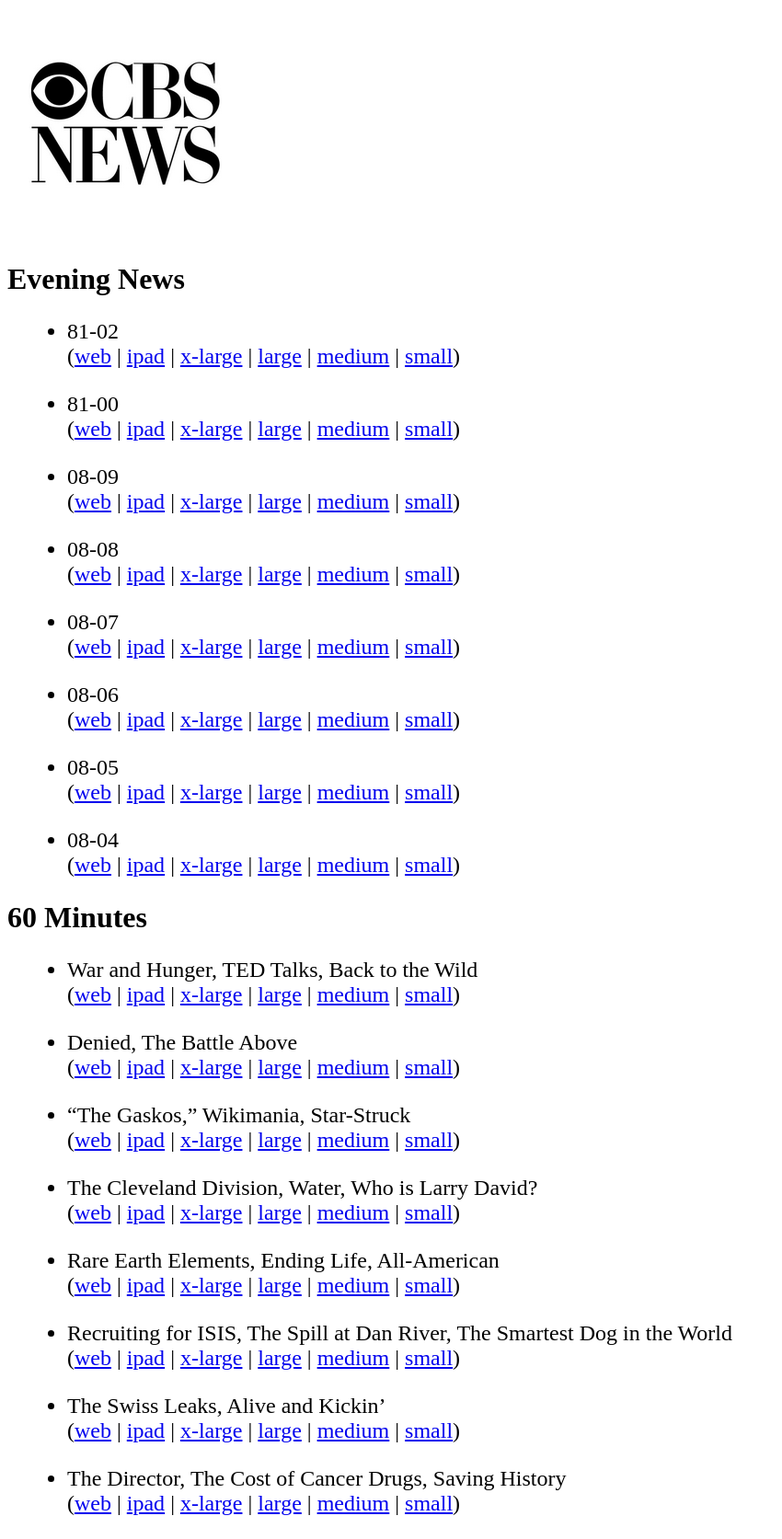
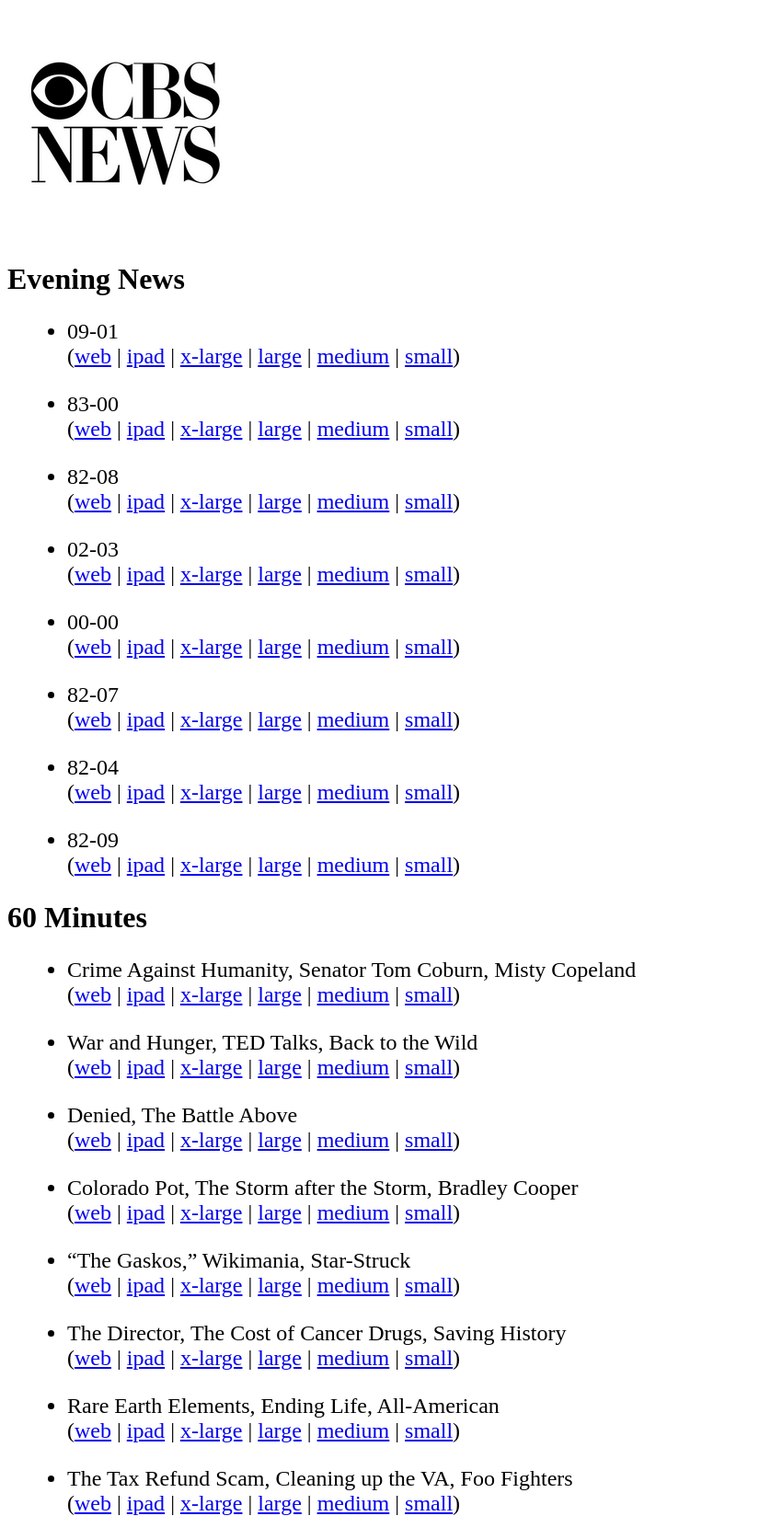
Before and after one commit to jkutner/cbsfeed, a Jekyll site: the page built from index.html, in a window 1280 px wide. Shown: the whole page at 92% size, without its empty margins (0-850 px from the left). Built offline with Jekyll 4.4.1, drawn with Linux system fonts in a browser that asks for light colours; nearby versions of some CDN libraries; some of the changed lines change nothing that is shown.

Commit message:
Updating with latest episdoes

```diff
--- a/_data/evening_news.yml
+++ b/_data/evening_news.yml
@@ -1,73 +1,73 @@
 ---
-- title: 81-02
+- title: 09-01
   links:
-    orig: "/videos/812-former-president-jimmy-carter-has-cancer-to-fight-drought-los-angeles-turns-to-shade-balls/"
-    ipad: ipad-streaming.cbsnews.com/media/mpx/2015/08/13/503303747664/EN_0812_FULL_SHOW_432964_500/EN_0812_FULL_SHOW_432964_500.m3u8
-    mp4_240: media\/2015\/08\/13\/503303747664\/EN_0812_FULL_SHOW_432961_240.mp4
-    mp4_740: media\/2015\/08\/13\/503303747664\/EN_0812_FULL_SHOW_432961_740.mp4
-    mp4_796: media\/2015\/08\/13\/503303747664\/EN_0812_FULL_SHOW_432961_796.mp4
-    mp4_1296: media\/2015\/08\/13\/503303747664\/EN_0812_FULL_SHOW_432961_1296.mp4
-  date: 81-02
-- title: 81-00
+    orig: /videos/91-dow-tanks-as-china-concerns-persist-american-tennis-confronts-its-lack-of-diversity/
+    ipad: ''
+    mp4_240: media\/2015\/09\/02\/517600323682\/EN_090115_FullEpisode_439377_240.mp4
+    mp4_740: media\/2015\/09\/02\/517600323682\/EN_090115_FullEpisode_439377_740.mp4
+    mp4_796: media\/2015\/09\/02\/517600323682\/EN_090115_FullEpisode_439377_796.mp4
+    mp4_1296: media\/2015\/09\/02\/517600323682\/EN_090115_FullEpisode_439377_1296.mp4
+  date: 09-01
+- title: 83-00
   links:
-    orig: "/videos/810-state-of-emergency-issued-in-ferguson-cutting-edge-heart-surgery-saves-skydiver/"
-    ipad: ipad-streaming.cbsnews.com/media/mpx/2015/08/11/501752899984/EN_081015_Full_Show_431928_500/EN_081015_Full_Show_431928_500.m3u8
-    mp4_240: media\/2015\/08\/11\/501752899984\/EN_081015_Full_Show_431925_240.mp4
-    mp4_740: media\/2015\/08\/11\/501752899984\/EN_081015_Full_Show_431925_740.mp4
-    mp4_796: media\/2015\/08\/11\/501752899984\/EN_081015_Full_Show_431925_796.mp4
-    mp4_1296: media\/2015\/08\/11\/501752899984\/EN_081015_Full_Show_431925_1296.mp4
-  date: 81-00
-- title: 08-09
+    orig: /videos/830-powerful-storms-hit-the-northwest-art-students-giving-an-assist-to-forensic-investigators/
+    ipad: ipad-streaming.cbsnews.com/media/mpx/2015/08/31/516146243918/EN_083015_Full_Episode_438585_500/EN_083015_Full_Episode_438585_500.m3u8
+    mp4_240: media\/2015\/08\/31\/516146243918\/EN_083015_Full_Episode_438582_240.mp4
+    mp4_740: media\/2015\/08\/31\/516146243918\/EN_083015_Full_Episode_438582_740.mp4
+    mp4_796: media\/2015\/08\/31\/516146243918\/EN_083015_Full_Episode_438582_796.mp4
+    mp4_1296: media\/2015\/08\/31\/516146243918\/EN_083015_Full_Episode_438582_1296.mp4
+  date: 83-00
+- title: 82-08
   links:
-    orig: "/videos/89-donald-trump-doesnt-bow-on-megyn-kelly-controversy-new-york-yankees-or-82nd-infantry/"
-    ipad: ipad-streaming.cbsnews.com/media/mpx/2015/08/10/501232195631/EN_080915_FULL_EPISODE_431573_500/EN_080915_FULL_EPISODE_431573_500.m3u8
-    mp4_240: media\/2015\/08\/10\/501232195631\/EN_080915_FULL_EPISODE_431569_240.mp4
-    mp4_740: media\/2015\/08\/10\/501232195631\/EN_080915_FULL_EPISODE_431569_740.mp4
-    mp4_796: media\/2015\/08\/10\/501232195631\/EN_080915_FULL_EPISODE_431569_796.mp4
-    mp4_1296: media\/2015\/08\/10\/501232195631\/EN_080915_FULL_EPISODE_431569_1296.mp4
-  date: 08-09
-- title: 08-08
+    orig: /videos/828-jury-returns-mixed-verdict-in-prep-school-rape-trial-katrina-anniversary-man-works-to-revive-lower-ninth-ward/
+    ipad: ipad-streaming.cbsnews.com/media/mpx/2015/08/28/515420227583/EN_0828_FULL_SHOW_438222_0/EN_0828_FULL_SHOW_438222_0.m3u8
+    mp4_240: media\/2015\/08\/28\/515420227583\/EN_0828_FULL_SHOW_438215_240.mp4
+    mp4_740: media\/2015\/08\/28\/515420227583\/EN_0828_FULL_SHOW_438215_740.mp4
+    mp4_796: media\/2015\/08\/28\/515420227583\/EN_0828_FULL_SHOW_438215_796.mp4
+    mp4_1296: media\/2015\/08\/28\/515420227583\/EN_0828_FULL_SHOW_438215_1296.mp4
+  date: 82-08
+- title: 02-03
   links:
-    orig: "/videos/88-donald-trump-defends-comments-about-megyn-kelly-program-helps-young-african-american-pilots-earn-their-wings/"
+    orig: /videos/the-full-episode-of-the-evening-news-from-the-august-23-2015-edition/
     ipad: ''
-    mp4_240: media\/2015\/08\/09\/500976707837\/EN_0808_FullShow_431370_240.mp4
-    mp4_740: media\/2015\/08\/09\/500976707837\/EN_0808_FullShow_431370_740.mp4
-    mp4_796: media\/2015\/08\/09\/500976707837\/EN_0808_FullShow_431370_796.mp4
-    mp4_1296: media\/2015\/08\/09\/500976707837\/EN_0808_FullShow_431370_1296.mp4
-  date: 08-08
-- title: 08-07
+    mp4_240: media\/2015\/09\/02\/517600323682\/EN_090115_FullEpisode_439377_240.mp4
+    mp4_740: media\/2015\/09\/02\/517600323682\/EN_090115_FullEpisode_439377_740.mp4
+    mp4_796: media\/2015\/09\/02\/517600323682\/EN_090115_FullEpisode_439377_796.mp4
+    mp4_1296: media\/2015\/09\/02\/517600323682\/EN_090115_FullEpisode_439377_1296.mp4
+  date: 02-03
+- title: 00-00
   links:
-    orig: "/videos/87-james-holmes-sentenced-to-life-in-prison-after-losing-parents-6-year-old-boy-seeks-smiles/"
+    orig: /videos/wdbj-reporter-cameraman-killed-on-live-tv-the-restaurant-katrina-couldnt-keep-down/
+    ipad: ipad-streaming.cbsnews.com/media/mpx/2015/08/26/513721411751/EN_082615_FULL_437467_0/EN_082615_FULL_437467_0.m3u8
+    mp4_240: media\/2015\/08\/26\/513721411751\/EN_082615_FULL_437464_240.mp4
+    mp4_740: media\/2015\/08\/26\/513721411751\/EN_082615_FULL_437464_740.mp4
+    mp4_796: media\/2015\/08\/26\/513721411751\/EN_082615_FULL_437464_796.mp4
+    mp4_1296: media\/2015\/08\/26\/513721411751\/EN_082615_FULL_437464_1296.mp4
+  date: 00-00
+- title: 82-07
+  links:
+    orig: /videos/827-gunman-in-wdbj-shooting-had-troubled-past-african-american-ballet-dancer-pays-it-forward/
     ipad: ''
-    mp4_240: media\/2015\/08\/08\/500633667614\/EN_0807_FULLEPISODE_431214_240.mp4
-    mp4_740: media\/2015\/08\/08\/500633667614\/EN_0807_FULLEPISODE_431214_740.mp4
-    mp4_796: media\/2015\/08\/08\/500633667614\/EN_0807_FULLEPISODE_431214_796.mp4
-    mp4_1296: media\/2015\/08\/08\/500633667614\/EN_0807_FULLEPISODE_431214_1296.mp4
-  date: 08-07
-- title: 08-06
+    mp4_240: media\/2015\/09\/02\/517600323682\/EN_090115_FullEpisode_439377_240.mp4
+    mp4_740: media\/2015\/09\/02\/517600323682\/EN_090115_FullEpisode_439377_740.mp4
+    mp4_796: media\/2015\/09\/02\/517600323682\/EN_090115_FullEpisode_439377_796.mp4
+    mp4_1296: media\/2015\/09\/02\/517600323682\/EN_090115_FullEpisode_439377_1296.mp4
+  date: 82-07
+- title: 82-04
   links:
-    orig: "/videos/86-early-u-s-training-of-syrian-rebels-seen-as-failure-whats-behind-flight-delays/"
-    ipad: ''
-    mp4_240: ''
-    mp4_740: ''
-    mp4_796: ''
-    mp4_1296: ''
-  date: 08-06
-- title: 08-05
+    orig: /videos/824-sell-off-triggers-roller-coaster-day-for-stocks-national-zoo-intervenes-in-nursing-of-panda-cubs/
+    ipad: ipad-streaming.cbsnews.com/media/mpx/2015/08/25/512357443558/EN_082415_Full_Episode_436798_500/EN_082415_Full_Episode_436798_500.m3u8
+    mp4_240: media\/2015\/08\/25\/512357443558\/EN_082415_Full_Episode_436795_240.mp4
+    mp4_740: media\/2015\/08\/25\/512357443558\/EN_082415_Full_Episode_436795_740.mp4
+    mp4_796: media\/2015\/08\/25\/512357443558\/EN_082415_Full_Episode_436795_796.mp4
+    mp4_1296: media\/2015\/08\/25\/512357443558\/EN_082415_Full_Episode_436795_1296.mp4
+  date: 82-04
+- title: 82-09
   links:
-    orig: "/videos/85-axe-wielding-man-shot-dead-at-tennessee-movie-theater-study-suggests-health-benefits-from-spicy-food/"
-    ipad: ipad-streaming.cbsnews.com/media/mpx/2015/08/06/499285571855/EN_080515_FULL_EPISODE_v4_430363_0/EN_080515_FULL_EPISODE_v4_430363_0.m3u8
-    mp4_240: media\/2015\/08\/06\/499285571855\/EN_080515_FULL_EPISODE_v4_430361_240.mp4
-    mp4_740: media\/2015\/08\/06\/499285571855\/EN_080515_FULL_EPISODE_v4_430361_740.mp4
-    mp4_796: media\/2015\/08\/06\/499285571855\/EN_080515_FULL_EPISODE_v4_430361_796.mp4
-    mp4_1296: media\/2015\/08\/06\/499285571855\/EN_080515_FULL_EPISODE_v4_430361_1296.mp4
-  date: 08-05
-- title: 08-04
-  links:
-    orig: "/videos/84-violent-weather-claims-2-lives-in-n-h-circus-tent-collapse-nyc-outbreak-of-legionnaires-disease-draws-scrutiny/"
-    ipad: ''
-    mp4_240: media\/2015\/08\/05\/498567747936\/EN_0804_FULLSHOW_429932_240.mp4
-    mp4_740: media\/2015\/08\/05\/498567747936\/EN_0804_FULLSHOW_429932_740.mp4
-    mp4_796: media\/2015\/08\/05\/498567747936\/EN_0804_FULLSHOW_429932_796.mp4
-    mp4_1296: media\/2015\/08\/05\/498567747936\/EN_0804_FULLSHOW_429932_1296.mp4
-  date: 08-04
+    orig: /videos/829-suspect-arrested-in-killing-of-texas-sheriffs-deputy-pig-rescue-farm-is-hog-heaven/
+    ipad: ipad-streaming.cbsnews.com/media/mpx/2015/08/30/515808835550/EN_082915_FULL_EPISODE_438368_500/EN_082915_FULL_EPISODE_438368_500.m3u8
+    mp4_240: media\/2015\/08\/30\/515808835550\/EN_082915_FULL_EPISODE_438365_240.mp4
+    mp4_740: media\/2015\/08\/30\/515808835550\/EN_082915_FULL_EPISODE_438365_740.mp4
+    mp4_796: media\/2015\/08\/30\/515808835550\/EN_082915_FULL_EPISODE_438365_796.mp4
+    mp4_1296: media\/2015\/08\/30\/515808835550\/EN_082915_FULL_EPISODE_438365_1296.mp4
+  date: 82-09
--- a/_data/sixtymin.yml
+++ b/_data/sixtymin.yml
@@ -1,7 +1,16 @@
 ---
+- title: Crime Against Humanity, Senator Tom Coburn, Misty Copeland
+  links:
+    orig: /videos/crime-against-humanity-senator-tom-coburn-misty-copeland/
+    ipad: ipad-streaming.cbsnews.com/media/mpx/2015/08/23/511554627907/60_Full_082315_436410_0/60_Full_082315_436410_0.m3u8
+    mp4_240: media\/2015\/08\/23\/511554627907\/60_Full_082315_436392_240.mp4
+    mp4_740: media\/2015\/08\/23\/511554627907\/60_Full_082315_436392_740.mp4
+    mp4_796: media\/2015\/08\/23\/511554627907\/60_Full_082315_436392_796.mp4
+    mp4_1296: media\/2015\/08\/23\/511554627907\/60_Full_082315_436392_1296.mp4
+  date: Crime Against Humanity, Senator Tom Coburn, Misty Copeland
 - title: War and Hunger, TED Talks, Back to the Wild
   links:
-    orig: "/videos/war-and-hunger-ted-talks-back-to-the-wild/"
+    orig: /videos/war-and-hunger-ted-talks-back-to-the-wild/
     ipad: ''
     mp4_240: ''
     mp4_740: ''
@@ -10,64 +19,55 @@
   date: War and Hunger, TED Talks, Back to the Wild
 - title: Denied, The Battle Above
   links:
-    orig: "/videos/denied-the-battle-above/"
+    orig: /videos/denied-the-battle-above/
     ipad: ''
     mp4_240: ''
     mp4_740: ''
     mp4_796: ''
     mp4_1296: ''
   date: Denied, The Battle Above
-- title: "&ldquo;The Gaskos,&rdquo; Wikimania, Star-Struck"
+- title: Colorado Pot, The Storm after the Storm, Bradley Cooper
   links:
-    orig: "/videos/the-gaskos-wikimania-star-struck/"
+    orig: /videos/colorado-pot-the-storm-after-the-storm-bradley-cooper/
     ipad: ''
     mp4_240: ''
     mp4_740: ''
     mp4_796: ''
     mp4_1296: ''
-  date: "&ldquo;The Gaskos,&rdquo; Wikimania, Star-Struck"
-- title: The Cleveland Division, Water, Who is Larry David?
+  date: Colorado Pot, The Storm after the Storm, Bradley Cooper
+- title: ! '&ldquo;The Gaskos,&rdquo; Wikimania, Star-Struck'
   links:
-    orig: "/videos/the-cleveland-division-water-who-is-larry-david/"
+    orig: /videos/the-gaskos-wikimania-star-struck/
     ipad: ''
     mp4_240: ''
     mp4_740: ''
     mp4_796: ''
     mp4_1296: ''
-  date: The Cleveland Division, Water, Who is Larry David?
+  date: ! '&ldquo;The Gaskos,&rdquo; Wikimania, Star-Struck'
+- title: The Director, The Cost of Cancer Drugs, Saving History
+  links:
+    orig: /videos/the-director-the-cost-of-cancer-drugs-saving-history/
+    ipad: ipad-streaming.cbsnews.com/media/mpx/2015/06/20/468584003573/60_0621_Full_V4_409894_500/60_0621_Full_V4_409894_500.m3u8
+    mp4_240: media\/2015\/06\/20\/468584003573\/60_0621_Full_V4_409891_240.mp4
+    mp4_740: media\/2015\/06\/20\/468584003573\/60_0621_Full_V4_409891_740.mp4
+    mp4_796: media\/2015\/06\/20\/468584003573\/60_0621_Full_V4_409891_796.mp4
+    mp4_1296: media\/2015\/06\/20\/468584003573\/60_0621_Full_V4_409891_1296.mp4
+  date: The Director, The Cost of Cancer Drugs, Saving History
 - title: Rare Earth Elements, Ending Life, All-American
   links:
-    orig: "/videos/rare-earth-elements-ending-life-all-american/"
+    orig: /videos/rare-earth-elements-ending-life-all-american/
     ipad: ''
     mp4_240: ''
     mp4_740: ''
     mp4_796: ''
     mp4_1296: ''
   date: Rare Earth Elements, Ending Life, All-American
-- title: Recruiting for ISIS, The Spill at Dan River, The Smartest Dog in the World
+- title: The Tax Refund Scam, Cleaning up the VA, Foo Fighters
   links:
-    orig: "/videos/recruiting-for-isis-the-spill-at-dan-river-the-smartest-dog-in-the-world/"
+    orig: /videos/the-tax-refund-scam-cleaning-up-the-va-foo-fighters/
     ipad: ''
     mp4_240: ''
     mp4_740: ''
     mp4_796: ''
     mp4_1296: ''
-  date: Recruiting for ISIS, The Spill at Dan River, The Smartest Dog in the World
-- title: The Swiss Leaks, Alive and Kickin&rsquo;
-  links:
-    orig: "/videos/the-swiss-leaks-alive-and-kickin/"
-    ipad: ''
-    mp4_240: ''
-    mp4_740: ''
-    mp4_796: ''
-    mp4_1296: ''
-  date: The Swiss Leaks, Alive and Kickin&rsquo;
-- title: The Director, The Cost of Cancer Drugs, Saving History
-  links:
-    orig: "/videos/the-director-the-cost-of-cancer-drugs-saving-history/"
-    ipad: ipad-streaming.cbsnews.com/media/mpx/2015/06/20/468584003573/60_0621_Full_V4_409894_500/60_0621_Full_V4_409894_500.m3u8
-    mp4_240: media\/2015\/06\/20\/468584003573\/60_0621_Full_V4_409891_240.mp4
-    mp4_740: media\/2015\/06\/20\/468584003573\/60_0621_Full_V4_409891_740.mp4
-    mp4_796: media\/2015\/06\/20\/468584003573\/60_0621_Full_V4_409891_796.mp4
-    mp4_1296: media\/2015\/06\/20\/468584003573\/60_0621_Full_V4_409891_1296.mp4
-  date: The Director, The Cost of Cancer Drugs, Saving History
+  date: The Tax Refund Scam, Cleaning up the VA, Foo Fighters
```
